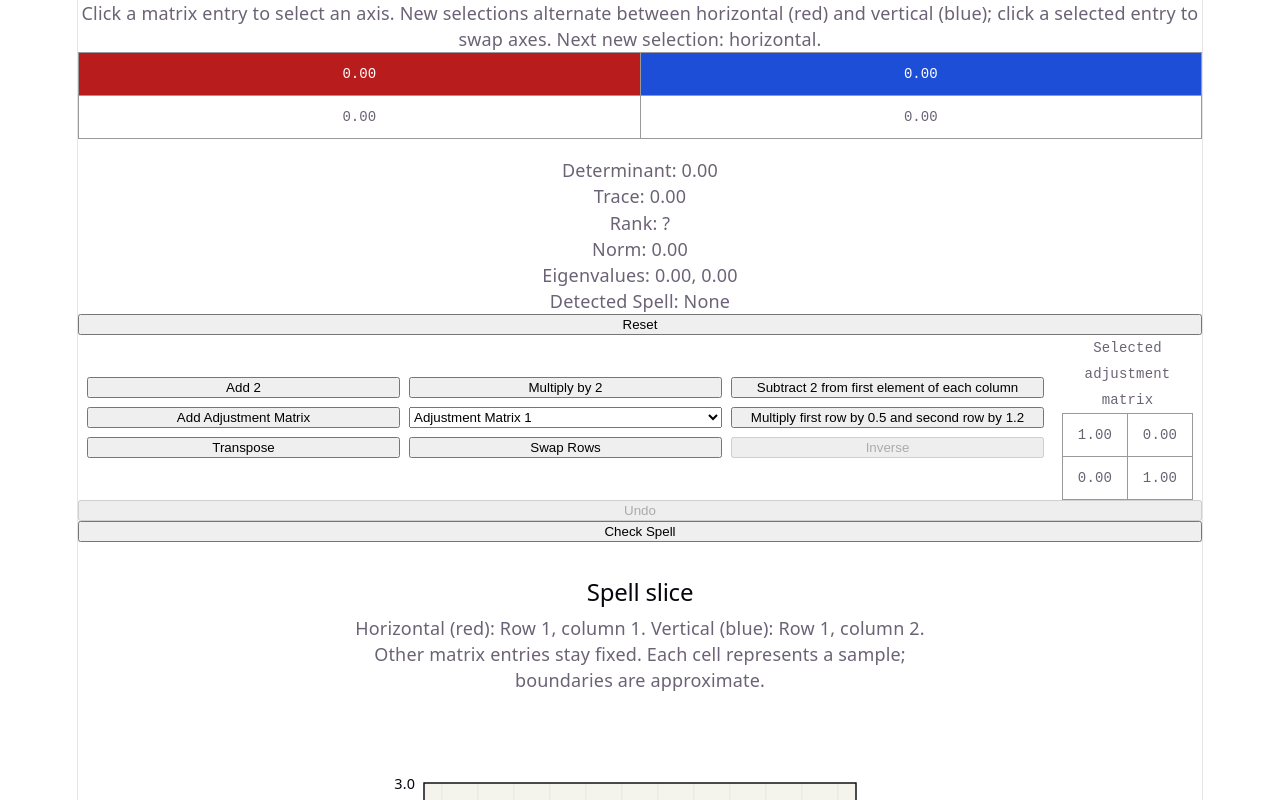
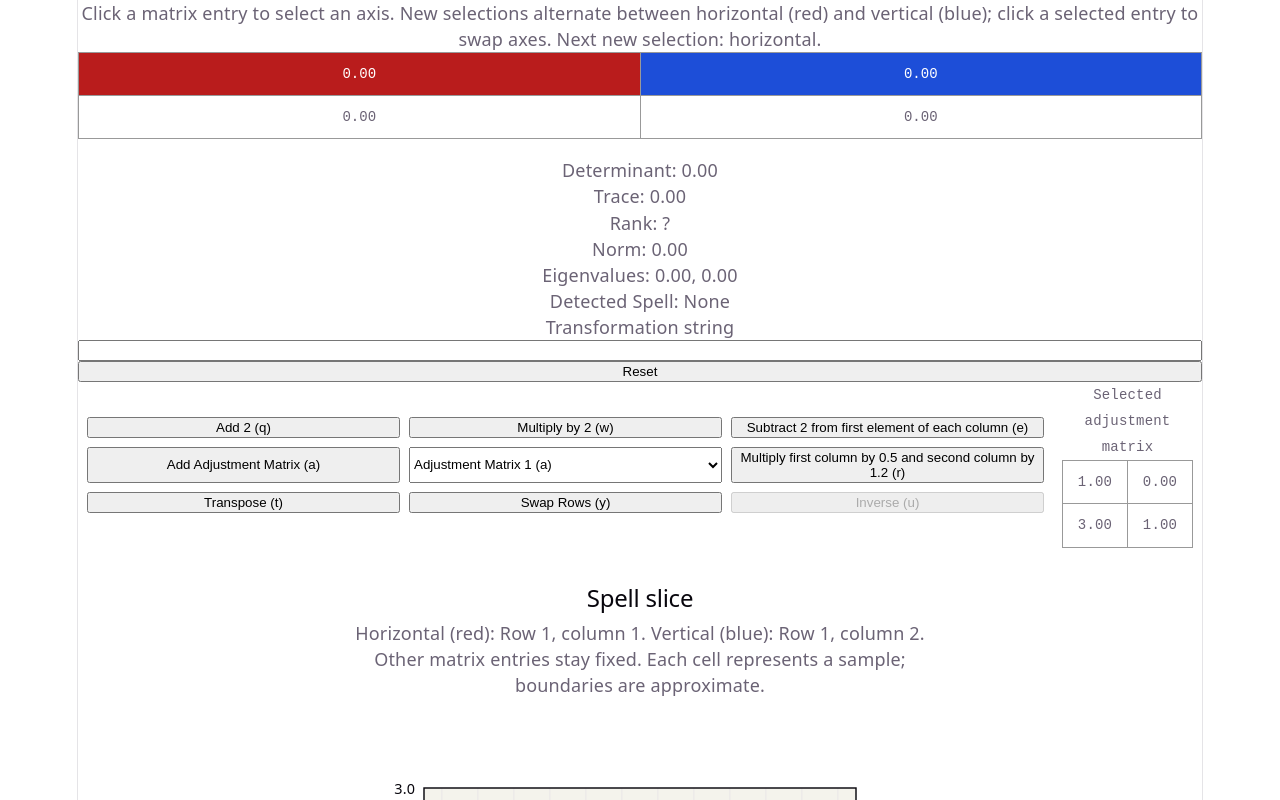
Before and after one commit to Carth501/arcana, a React (Vite) app: page / in a window 1280 px wide. Shown: the top 800 px of the page. Built offline with nearby package versions, Linux system fonts and the light colour scheme.

Commit message:
Enhance transformation functionality and add instruction replay system

```diff
--- a/src/App.tsx
+++ b/src/App.tsx
@@ -1,21 +1,22 @@
-import {
-	determinant,
-	EigenvalueDecomposition,
-	inverse,
-	Matrix,
-} from "ml-matrix";
-import { useState } from "react";
+import { determinant, EigenvalueDecomposition } from "ml-matrix";
+import { useMemo, useState } from "react";
 import "./App.css";
 import { detectSpells } from "./Classification";
+import { adjustments, canInvert, replayInstructions, transformations } from "./instructions";
 import { ellipsoidSpells } from "./results/ellipsoidSpells";
 import { metaballSpells } from "./results/metaballSpells";
 import { resolveAxes, selectAxis, type AxisSelection } from "./sliceSampling";
 import { SliceVisualizer } from "./SliceVisualizer";
 
 function App() {
-	const [arcaneState, setArcaneState] = useState(() => new Matrix(2, 2));
-	const [previousState, setPreviousState] = useState<Matrix[]>([]);
-	const [detectedSpells, setDetectedSpells] = useState<string[]>([]);
+	const [sequence, setSequence] = useState("");
+	const [adjustmentIndex, setAdjustmentIndex] = useState(0);
+	const { matrix: arcaneState, error } = useMemo(() => replayInstructions(sequence), [sequence]);
+	const detectedSpells = useMemo(
+		() => detectSpells(arcaneState, ellipsoidSpells, metaballSpells),
+		[arcaneState],
+	);
+	const adjustment = adjustments[adjustmentIndex];
 	const [axisSelection, setAxisSelection] = useState<AxisSelection>({
 		x: 0,
 		y: 1,
@@ -27,87 +28,13 @@ function App() {
 		axisSelection.y,
 	);
 
-	const reset = () => {
-		setPreviousState((prev) => [...prev, arcaneState]);
-		setArcaneState(new Matrix(2, 2));
-		setDetectedSpells([]);
-	};
-
-	const checkSpell = () => {
-		setDetectedSpells(
-			detectSpells(arcaneState, ellipsoidSpells, metaballSpells),
-		);
-	};
-	// add 2 to each element of the matrix
-	const transform1 = () => {
-		setPreviousState((prev) => [...prev, arcaneState]);
-		setArcaneState(arcaneState.clone().add(2));
-	};
-	const transform2 = () => {
-		setPreviousState((prev) => [...prev, arcaneState]);
-		setArcaneState(arcaneState.clone().mul(2));
-	};
-	// subtract 2 from the first element of each column
-	const transform3 = () => {
-		setPreviousState((prev) => [...prev, arcaneState]);
-		setArcaneState(arcaneState.clone().addColumnVector([-2, 0]));
-	};
-	const transform4 = () => {
-		setPreviousState((prev) => [...prev, arcaneState]);
-		setArcaneState(arcaneState.clone().mulRowVector([0.5, 1.2]));
-	};
-	const transform5 = () => {
-		setPreviousState((prev) => [...prev, arcaneState]);
-		setArcaneState(arcaneState.clone().transpose());
-	};
-	const transform6 = () => {
-		setPreviousState((prev) => [...prev, arcaneState]);
-		setArcaneState(arcaneState.clone().swapRows(0, 1));
-	};
-	const transform7 = () => {
-		setPreviousState((prev) => [...prev, arcaneState]);
-		setArcaneState(inverse(arcaneState));
-	};
-	const adjustmentMatricies = [
-		new Matrix([
-			[1, 0],
-			[0, 1],
-		]),
-		new Matrix([
-			[3, 1],
-			[1, 0],
-		]),
-		new Matrix([
-			[-1, -1],
-			[-1, -1],
-		]),
-		new Matrix([
-			[0, 1],
-			[-1, 0],
-		]),
-	];
-	const [adjustmentMatrix, setAdjustmentMatrix] = useState(
-		adjustmentMatricies[0],
-	);
-	const transform8 = (matrixToAdd: Matrix) => {
-		setPreviousState((prev) => [...prev, arcaneState]);
-		setArcaneState(arcaneState.clone().add(matrixToAdd));
-	};
-
-	const checkMatrixDeterminant = () => {
-		const det = determinant(arcaneState);
-		if (Math.abs(det) < 1e-10) {
-			return false;
-		}
-		return true;
-	};
+	const appendInstruction = (code: string) => setSequence((current) => current + code);
 
 	return (
 		<>
 			<p>
-				Click a matrix entry to select an axis. New selections alternate
-				between horizontal (red) and vertical (blue); click a selected
-				entry to swap axes.
+				Click a matrix entry to select an axis. New selections alternate between horizontal
+				(red) and vertical (blue); click a selected entry to swap axes.
 				{axes && ` Next new selection: ${axisSelection.next}.`}
 			</p>
 			<table className="matrix-table">
@@ -133,8 +60,7 @@ function App() {
 											onClick={() =>
 												setAxisSelection((current) =>
 													selectAxis(
-														arcaneState.rows *
-															arcaneState.columns,
+														arcaneState.rows * arcaneState.columns,
 														current,
 														index,
 													),
@@ -160,53 +86,94 @@ function App() {
 					.map((val) => val.toFixed(2))
 					.join(", ")}
 			</p>
-			<p>
-				Detected Spell:{" "}
-				{detectedSpells.length ? detectedSpells.join(", ") : "None"}
-			</p>
+			<p>Detected Spell: {detectedSpells.length ? detectedSpells.join(", ") : "None"}</p>
 
-			<button onClick={reset}>Reset</button>
+			<label htmlFor="instructions">Transformation string</label>
+			<input
+				id="instructions"
+				value={sequence}
+				onChange={(event) => setSequence(event.target.value)}
+				aria-invalid={error !== null}
+				aria-describedby={error ? "instruction-error" : undefined}
+				spellCheck={false}
+				autoComplete="off"
+			/>
+			{error && (
+				<p id="instruction-error" role="alert">
+					{error.message} at position {error.position}: {JSON.stringify(error.character)}.
+					The matrix shows the valid prefix.
+				</p>
+			)}
+			<button onClick={() => setSequence("")}>Reset</button>
 			<div className="transformation-controls">
 				<div className="transformation-grid">
-					<button onClick={transform1}>Add 2</button>
-					<button onClick={transform2}>Multiply by 2</button>
-					<button onClick={transform3}>
-						Subtract 2 from first element of each column
+					<button
+						disabled={!!error}
+						onClick={() => appendInstruction(transformations.add.code)}
+					>
+						{transformations.add.label} ({transformations.add.code})
 					</button>
-					<button onClick={() => transform8(adjustmentMatrix)}>
-						Add Adjustment Matrix
+					<button
+						disabled={!!error}
+						onClick={() => appendInstruction(transformations.multiply.code)}
+					>
+						{transformations.multiply.label} ({transformations.multiply.code})
+					</button>
+					<button
+						disabled={!!error}
+						onClick={() => appendInstruction(transformations.subtract.code)}
+					>
+						{transformations.subtract.label} ({transformations.subtract.code})
+					</button>
+					<button disabled={!!error} onClick={() => appendInstruction(adjustment.code)}>
+						Add Adjustment Matrix ({adjustment.code})
 					</button>
 					<select
 						aria-label="Adjustment matrix"
+						value={adjustmentIndex}
 						onChange={(e) => {
 							const index = parseInt(e.target.value, 10);
-							if (!isNaN(index)) {
-								setAdjustmentMatrix(adjustmentMatricies[index]);
+							if (!Number.isInteger(index) || !adjustments[index]) {
+								throw new RangeError("Invalid adjustment matrix selection");
 							}
+							setAdjustmentIndex(index);
 						}}
 					>
-						{adjustmentMatricies.map((matrix, index) => (
+						{adjustments.map((item, index) => (
 							<option key={index} value={index}>
-								Adjustment Matrix {index + 1}
+								{item.label} ({item.code})
 							</option>
 						))}
 					</select>
-					<button onClick={transform4}>
-						Multiply first row by 0.5 and second row by 1.2
+					<button
+						disabled={!!error}
+						onClick={() => appendInstruction(transformations.scaleRows.code)}
+					>
+						{transformations.scaleRows.label} ({transformations.scaleRows.code})
 					</button>
-					<button onClick={transform5}>Transpose</button>
-					<button onClick={transform6}>Swap Rows</button>
 					<button
-						disabled={!checkMatrixDeterminant()}
-						onClick={transform7}
+						disabled={!!error}
+						onClick={() => appendInstruction(transformations.transpose.code)}
 					>
-						Inverse
+						{transformations.transpose.label} ({transformations.transpose.code})
+					</button>
+					<button
+						disabled={!!error}
+						onClick={() => appendInstruction(transformations.swapRows.code)}
+					>
+						{transformations.swapRows.label} ({transformations.swapRows.code})
+					</button>
+					<button
+						disabled={!!error || !canInvert(arcaneState)}
+						onClick={() => appendInstruction(transformations.inverse.code)}
+					>
+						{transformations.inverse.label} ({transformations.inverse.code})
 					</button>
 				</div>
 				<table className="adjustment-preview">
 					<caption>Selected adjustment matrix</caption>
 					<tbody>
-						{adjustmentMatrix.to2DArray().map((row, i) => (
+						{adjustment.matrix.to2DArray().map((row, i) => (
 							<tr key={i}>
 								{row.map((value, j) => (
 									<td key={j}>{value.toFixed(2)}</td>
@@ -216,16 +183,6 @@ function App() {
 					</tbody>
 				</table>
 			</div>
-			<button
-				disabled={previousState.length === 0}
-				onClick={() => {
-					setArcaneState(previousState[previousState.length - 1]);
-					setPreviousState((prev) => prev.slice(0, prev.length - 1));
-				}}
-			>
-				Undo
-			</button>
-			<button onClick={checkSpell}>Check Spell</button>
 			<SliceVisualizer
 				matrix={arcaneState}
 				spells={metaballSpells}
--- /dev/null
+++ b/src/instructions.ts
@@ -0,0 +1,165 @@
+import { determinant, inverse, Matrix } from "ml-matrix";
+
+interface Instruction {
+	code: string;
+	label: string;
+	apply: (matrix: Matrix) => Matrix;
+}
+
+const transformations = {
+	add: {
+		code: "q",
+		label: "Add 2",
+		apply: (matrix: Matrix) => matrix.clone().add(2),
+	},
+	multiply: {
+		code: "w",
+		label: "Multiply by 2",
+		apply: (matrix: Matrix) => matrix.clone().mul(2),
+	},
+	subtract: {
+		code: "e",
+		label: "Subtract 2 from first element of each column",
+		apply: (matrix: Matrix) => matrix.clone().addColumnVector([-2, 0]),
+	},
+	scaleRows: {
+		code: "r",
+		label: "Multiply first column by 0.5 and second column by 1.2",
+		apply: (matrix: Matrix) => matrix.clone().mulRowVector([0.5, 1.2]),
+	},
+	transpose: {
+		code: "t",
+		label: "Transpose",
+		apply: (matrix: Matrix) => matrix.transpose(),
+	},
+	swapRows: {
+		code: "y",
+		label: "Swap Rows",
+		apply: (matrix: Matrix) => matrix.clone().swapRows(0, 1),
+	},
+	inverse: {
+		code: "u",
+		label: "Inverse",
+		apply: (matrix: Matrix) => inverse(matrix),
+	},
+} satisfies Record<string, Instruction>;
+
+const adjustments = [
+	{
+		code: "a",
+		label: "Adjustment Matrix 1",
+		matrix: new Matrix([
+			[1, 0],
+			[3, 1],
+		]),
+	},
+	{
+		code: "s",
+		label: "Adjustment Matrix 2",
+		matrix: new Matrix([
+			[3, 1],
+			[1, 0],
+		]),
+	},
+	{
+		code: "d",
+		label: "Adjustment Matrix 3",
+		matrix: new Matrix([
+			[-1, 1],
+			[-1, -4],
+		]),
+	},
+	{
+		code: "f",
+		label: "Adjustment Matrix 4",
+		matrix: new Matrix([
+			[0, 1],
+			[-1, 0],
+		]),
+	},
+	{
+		code: "9",
+		label: "Adjustment Matrix 5",
+		matrix: new Matrix([
+			[-2, 3],
+			[0, -1],
+		]),
+	},
+	{
+		code: "H",
+		label: "Adjustment Matrix 6",
+		matrix: new Matrix([
+			[1, -3],
+			[-3, 1],
+		]),
+	},
+];
+
+interface ReplayError {
+	character: string;
+	position: number;
+	message: string;
+}
+
+interface ReplayResult {
+	matrix: Matrix;
+	error: ReplayError | null;
+}
+
+function canInvert(matrix: Matrix): boolean {
+	const det = determinant(matrix);
+	return Number.isFinite(det) && Math.abs(det) >= 1e-10;
+}
+
+function replayInstructions(sequence: string): ReplayResult {
+	let matrix = new Matrix(2, 2);
+	const characters = Array.from(sequence);
+	for (let index = 0; index < characters.length; index++) {
+		const character = characters[index];
+		const instruction = Object.values(transformations).find(
+			(item) => item.code === character,
+		);
+		const adjustment = adjustments.find((item) => item.code === character);
+		const error = (message: string): ReplayResult => ({
+			matrix,
+			error: { character, position: index + 1, message },
+		});
+
+		if (!instruction && !adjustment) return error("Unknown instruction");
+		if (character === transformations.inverse.code && !canInvert(matrix)) {
+			return error("Matrix cannot be inverted");
+		}
+
+		let next: Matrix;
+		try {
+			if (instruction) {
+				next = instruction.apply(matrix);
+			} else if (adjustment) {
+				next = matrix.clone().add(adjustment.matrix);
+			} else {
+				return error("Unknown instruction");
+			}
+		} catch (cause) {
+			if (
+				character === transformations.inverse.code &&
+				cause instanceof Error &&
+				cause.message === "LU matrix is singular"
+			) {
+				return error("Matrix cannot be inverted");
+			}
+			throw cause;
+		}
+
+		if (
+			!next.to2DArray().every((row) => row.every(Number.isFinite)) ||
+			!Number.isFinite(determinant(next))
+		) {
+			return error("Operation produces a non-finite result");
+		}
+		matrix = next;
+	}
+	return { matrix, error: null };
+}
+
+export { adjustments, canInvert, replayInstructions, transformations };
+export type { ReplayError, ReplayResult };
--- a/src/results/metaballSpells.ts
+++ b/src/results/metaballSpells.ts
@@ -40,7 +40,7 @@ export const metaballSpells: MetaballSpell[] = [
 		],
 	},
 	{
-		name: "Quiet Spark",
+		name: "Quiet Spark", // afusH
 		threshold: 0.5,
 		color: "rgb(233, 237, 28)",
 		centers: [
```
Also changed, not shown: 2 other files (tests, documents, lock files or other folders).
